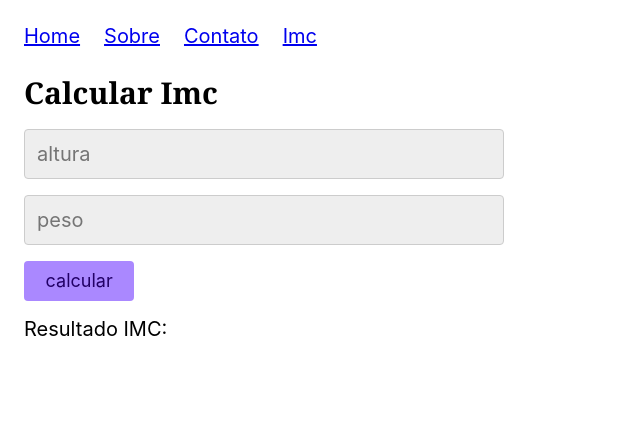
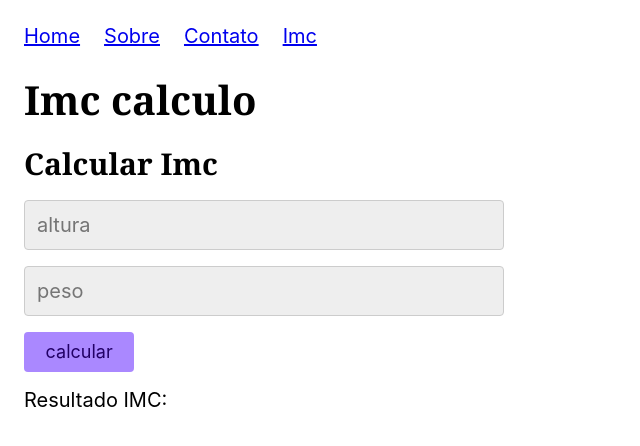
Before and after one commit to jonathan-xavier/next-origamid, a Next.js app: page /imc in a window 1280 px wide. Shown: the top 446 px of the page, without its empty margins (0-640 px from the left). Built offline with nearby package versions, Linux system fonts and the light colour scheme.

Commit message:
ajustando codigo de acordo com o desafio

```diff
--- a/src/app/imc/page.tsx
+++ b/src/app/imc/page.tsx
@@ -1,38 +1,12 @@
-'use client'
-import { useState } from "react"
+
+import ImcCalc from "@/components/imc-calc"
 
 export default function ImcPage() {
-    const [height, setHeigh] = useState<number>()
-    const [weight, setWeight] = useState<number>()
-    const [result, setResult] = useState<number>()
-
-
-    const calculateImc = () => {
-        if(!height && !weight){
-            return null
-        }
-
-        if (height) {
-            const base = height * height;
-            const total = (weight ?? 0) / base
-            const [refinedValue] = total.toString().split('.')
-
-            setResult(Number(refinedValue))
-        }
-    }
     return (
         <main>
-            <h2>Calcular Imc</h2>
-            <input type="number" placeholder="altura"
-                onChange={(e) => setHeigh(Number(e.target.value))} />
-
-            <input type="number" placeholder="peso"
-                onChange={(e) => setWeight(Number(e.target.value))} />
-
-            <button onClick={calculateImc}>calcular</button>
-
-            <span>Resultado IMC: {result}</span>
-
+            <h1>Imc calculo</h1>
+            <ImcCalc/>
         </main>
     )
+
 }
--- a/src/components/imc-calc.tsx
+++ b/src/components/imc-calc.tsx
@@ -1,7 +1,40 @@
+"use client"
+
+
+import { useState } from "react"
 export default function ImcCalc() {
+
+    const [height, setHeigh] = useState<number>()
+    const [weight, setWeight] = useState<number>()
+    const [result, setResult] = useState<number>()
+
+
+    const calculateImc = () => {
+        if(!height && !weight){
+            return null
+        }
+
+        if (height) {
+            const base = height * height;
+            const total = (weight ?? 0) / base
+
+            setResult(Number(total.toFixed(2)))
+        }
+    }
+
     return (
-        <div>
-            <h2>imc</h2>
-        </div>
+        <main>
+            <h2>Calcular Imc</h2>
+            <input type="number" placeholder="altura"
+                onChange={(e) => setHeigh(Number(e.target.value))} />
+
+            <input type="number" placeholder="peso"
+                onChange={(e) => setWeight(Number(e.target.value))} />
+
+            <button onClick={calculateImc}>calcular</button>
+
+            <span>Resultado IMC: {result}</span>
+
+        </main>
     )
 }
```
